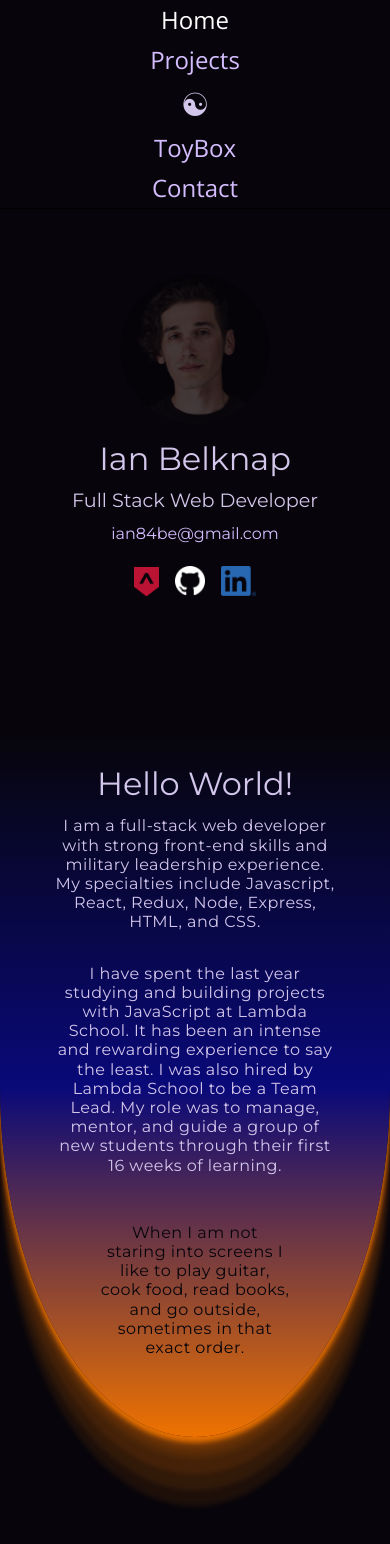
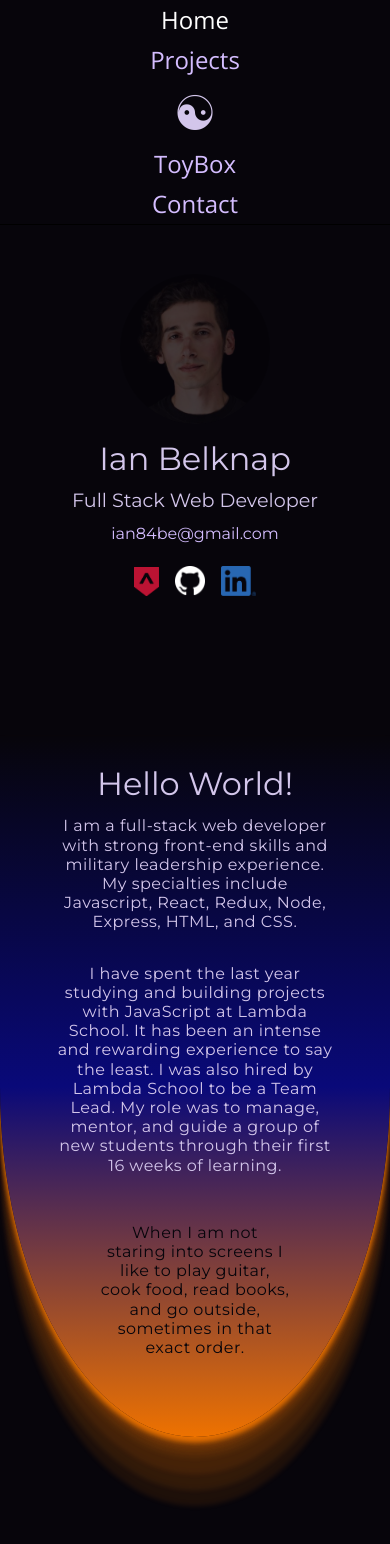
Before and after one commit to Ian84Be/portfolio-react, a React (Create React App) app: page / in a window 390 px wide. Shown: the top 1544 px of the page. Built offline with nearby package versions, Linux system fonts and the light colour scheme.

Commit message:
adjust breakpoints

```diff
--- a/src/scss/About.scss
+++ b/src/scss/About.scss
@@ -75,6 +75,10 @@
       max-width: 350px;
       text-align: center;
     }
+
+    @media (max-width: 260px) {
+      max-width: 180px;
+    }
   }
 
   header.About__header {
@@ -85,7 +89,8 @@
     margin: 1rem;
 
     @media (max-width: 580px) {
-      padding: 0 1rem;
+      // padding: 0 1rem;
+      padding: 0 1.3rem;
     }
 
     &:last-child {
--- a/src/scss/NavBar.scss
+++ b/src/scss/NavBar.scss
@@ -69,7 +69,7 @@
     margin: 0 1rem;
 
     @media (max-width: 580px) {
-      font-size: 2rem;
+      // font-size: 2rem;
     }
 
     @media (max-width: 475px) {
```
